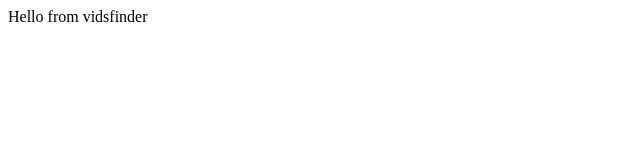
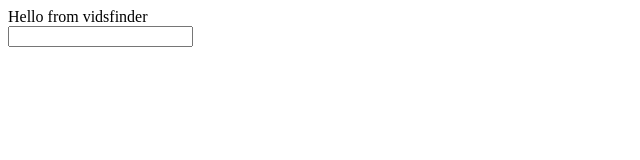
Before and after one commit to lucasnevespereira/vidsfinder, a Vue app: page / in a window 1280 px wide. Shown: the top 160 px of the page, without its empty margins (0-640 px from the left). Built offline with nearby package versions, Linux system fonts and the light colour scheme.

Commit message:
added searchbar component

```diff
--- a/src/App.vue
+++ b/src/App.vue
@@ -1,11 +1,16 @@
 <template>
   <div>
    Hello from vidsfinder
+   <SearchBar />
   </div>
 </template>
 
 <script>
+import SearchBar from "./components/SearchBar";
 export default {
-  name: 'App'
+  name: 'App',
+  components: {
+    SearchBar
+  }
 };
 </script>
--- /dev/null
+++ b/src/components/SearchBar.vue
@@ -0,0 +1,15 @@
+<template>
+  <div>
+    <input />
+  </div>
+</template>
+
+<script>
+export default {
+  name: "SearchBar"
+};
+</script>
+
+<style>
+
+</style>
```
